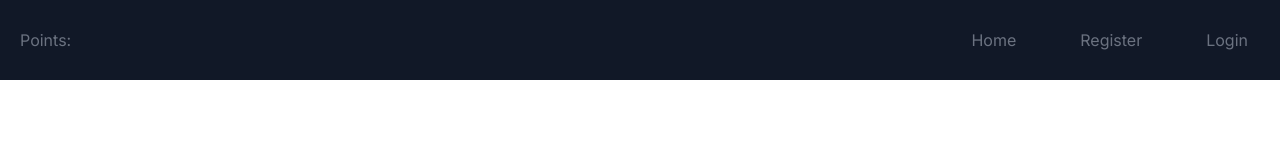
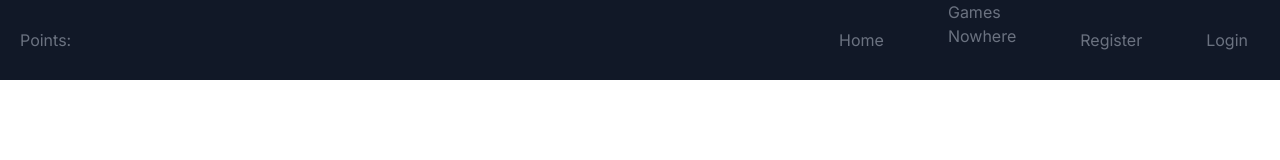
Before and after one commit to rkawk1234/Live-Score, a React (Create React App) app in the folder client/: page /blog in a window 1280 px wide. Shown: the top 160 px of the page. Built offline with nearby package versions, Linux system fonts and the light colour scheme; a web font is replaced by a local one.

Commit message:
app.js fixed

```diff
--- a/client/src/App.js
+++ b/client/src/App.js
@@ -57,10 +57,14 @@ function App() {
             {bool && <li className='px-8 my-auto cursor-pointer capitalize font-medium text-gray-500 hover:scale-125 duration-200'>
               <Link to='/livescore'>Live Score</Link>
             </li>}
+            <ul>
+              <li className='px-8 my-auto cursor-pointer capitalize font-medium text-gray-500 hover:scale-125 duration-200'><Link to='/games'>Games</Link></li>
+              <li className='px-8 my-auto cursor-pointer capitalize font-medium text-gray-500 hover:scale-125 duration-200'>Nowhere</li>
+            </ul>
 
-            {bool && <li className='px-8 my-auto cursor-pointer capitalize font-medium text-gray-500 hover:scale-125 duration-200'>
+            {/* {bool && <li className='px-8 my-auto cursor-pointer capitalize font-medium text-gray-500 hover:scale-125 duration-200'>
               <Link to='/games'>Games</Link>
-            </li>}
+            </li>} */}
 
             <li className='px-8 my-auto cursor-pointer capitalize font-medium text-gray-500 hover:scale-125 duration-200'>
               <Link to='/register'>Register</Link>
--- a/client/src/components/home/index.js
+++ b/client/src/components/home/index.js
@@ -102,8 +102,8 @@ fetch(url, options)
 
   return (
     <div className='h-full w-full flex justify-center bg-gradient-to-b from-zinc-500 to-zinc-700'>
-      <div className= "grid grid-cols-4 w-full h-screen">
-        <div id="country" className=" col-span-1 break-all">
+      <div className= "grid grid-cols-4 w-full h-screen ">
+        <div id="country" className=" col-span-1 break-all border-2 border-black">
           <div className='flex flex-cols'>
           <input className= "h-8"type="text" placeholder="Enter country" onChange={handleChange}/>
           <div className=''>
@@ -112,11 +112,11 @@ fetch(url, options)
           }/>
           </div>
           </div>
-          <div className='text-4lg text-neutral-300'>Countries</div>
+          <div className='text-4lg text-neutral-300 border-2 border-black'>Countries</div>
 
           </div>
 
-        <div id="aSec" className="col-span-3">
+        <div id="aSec" className="col-span-3 border-2 border-black">
           Another section
         </div>
 
```
